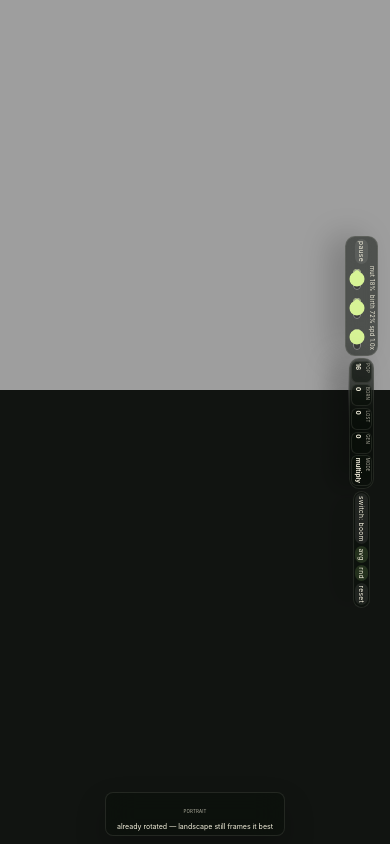
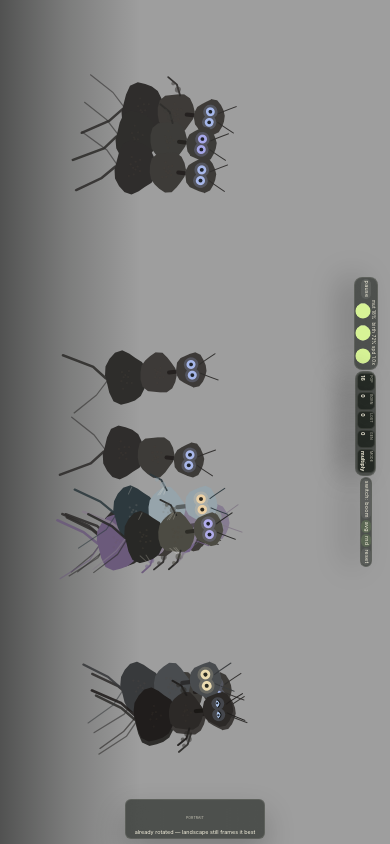
Before and after one commit to ka2le/crevo, a React (Vite) app: page / in a window 390 px wide. Built offline with nearby package versions, Linux system fonts and the light colour scheme.

Commit message:
Fix mobile double-tap spawn and shrink phone UI

```diff
--- a/src/App.css
+++ b/src/App.css
@@ -144,45 +144,46 @@ body,
 
 @media (max-width: 760px) {
   .top-bar {
-    gap: 0.12rem;
-    padding-left: 0.14rem;
-    padding-right: 0.14rem;
+    gap: 0.08rem;
+    padding-left: 0.08rem;
+    padding-right: 0.08rem;
   }
 
   .control-group {
-    gap: 0.1rem;
-    padding: 0.08rem 0.12rem;
-    border-radius: 10px;
+    gap: 0.06rem;
+    padding: 0.05rem 0.08rem;
+    border-radius: 8px;
   }
 
   .button-control {
-    padding: 0.09rem 0.16rem;
-    font-size: 0.42rem;
+    padding: 0.05rem 0.1rem;
+    font-size: 0.34rem;
   }
 
   .slider-control {
-    font-size: 0.36rem;
-    gap: 0.03rem;
+    font-size: 0.28rem;
+    gap: 0.02rem;
   }
 
   .slider-control input {
-    width: clamp(18px, 6vw, 36px);
+    width: clamp(14px, 4.5vw, 28px);
+    height: 10px;
   }
 
   .stat-pill {
-    min-width: 22px;
-    padding: 0.06rem 0.1rem;
-    border-radius: 6px;
+    min-width: 18px;
+    padding: 0.04rem 0.06rem;
+    border-radius: 5px;
   }
 
   .stat-pill span,
   .portrait-card span {
-    font-size: 0.28rem;
-    letter-spacing: 0.03em;
+    font-size: 0.22rem;
+    letter-spacing: 0.02em;
   }
 
   .stat-pill strong {
-    font-size: 0.4rem;
+    font-size: 0.32rem;
   }
 }
 
@@ -191,8 +192,8 @@ body,
     position: fixed;
     top: 50%;
     left: 50%;
-    width: 100vh;
-    height: 100vw;
+    width: 100dvh;
+    height: 100dvw;
     transform: translate(-50%, -50%) rotate(90deg);
     transform-origin: center center;
   }
@@ -201,18 +202,18 @@ body,
     display: flex;
     inset: auto 0 0 0;
     justify-content: center;
-    padding: 0 0.32rem calc(max(0.32rem, env(safe-area-inset-bottom)) + 0.2rem);
+    padding: 0 0.18rem calc(max(0.18rem, env(safe-area-inset-bottom)) + 0.12rem);
     z-index: 5;
   }
 
   .portrait-card {
-    width: min(50vw, 180px);
-    padding: 0.18rem 0.28rem;
-    border-radius: 8px;
+    width: min(42vw, 140px);
+    padding: 0.12rem 0.16rem;
+    border-radius: 6px;
     text-align: center;
   }
 
   .portrait-card p {
-    font-size: 0.44rem;
+    font-size: 0.34rem;
   }
 }
--- a/src/game/GameCanvas.jsx
+++ b/src/game/GameCanvas.jsx
@@ -4,6 +4,7 @@ import { renderWorld } from '../render/renderer.js'
 import { hitTestCreature } from '../input/hitTest.js'
 
 const HOLD_MS = 360
+const TOUCH_CLICK_GUARD_MS = 700
 
 export function GameCanvas() {
   const canvasRef = useRef(null)
@@ -11,13 +12,15 @@ export function GameCanvas() {
   const holdIdRef = useRef(null)
   const animationFrameRef = useRef(null)
   const lastTimeRef = useRef(0)
+  const ignoreClickUntilRef = useRef(0)
 
   useEffect(() => {
     const resize = () => {
       const canvas = canvasRef.current
       if (!canvas) return
-      const width = window.innerWidth
-      const height = window.innerHeight
+      const portraitRotated = window.matchMedia('(max-width: 760px) and (orientation: portrait)').matches
+      const width = portraitRotated ? window.innerHeight : window.innerWidth
+      const height = portraitRotated ? window.innerWidth : window.innerHeight
       const ratio = window.devicePixelRatio || 1
       canvas.width = width * ratio
       canvas.height = height * ratio
@@ -84,6 +87,7 @@ export function GameCanvas() {
       onMouseMove={(event) => updatePointer(event.clientX, event.clientY)}
       onMouseLeave={() => useCrevoStore.getState().setPointer({ x: 0, y: 0, hovered: null })}
       onClick={(event) => {
+        if (Date.now() < ignoreClickUntilRef.current) return
         const id = updatePointer(event.clientX, event.clientY)
         if (id) useCrevoStore.getState().multiplyCreature(id)
       }}
@@ -93,6 +97,8 @@ export function GameCanvas() {
         if (id) useCrevoStore.getState().explodeCreature(id)
       }}
       onTouchStart={(event) => {
+        event.preventDefault()
+        ignoreClickUntilRef.current = Date.now() + TOUCH_CLICK_GUARD_MS
         const touch = event.touches[0]
         const id = updatePointer(touch.clientX, touch.clientY)
         holdIdRef.current = id
@@ -100,6 +106,7 @@ export function GameCanvas() {
         holdTimerRef.current = window.setTimeout(() => explodeIfHeld(holdIdRef.current), HOLD_MS)
       }}
       onTouchMove={(event) => {
+        event.preventDefault()
         const touch = event.touches[0]
         const id = updatePointer(touch.clientX, touch.clientY)
         if (holdIdRef.current && holdIdRef.current !== id) {
@@ -109,6 +116,8 @@ export function GameCanvas() {
         }
       }}
       onTouchEnd={(event) => {
+        event.preventDefault()
+        ignoreClickUntilRef.current = Date.now() + TOUCH_CLICK_GUARD_MS
         clearHold()
         const state = useCrevoStore.getState()
         const touch = event.changedTouches[0]
```
Also changed, not shown: 4 other files (tests, documents, lock files or other folders).
